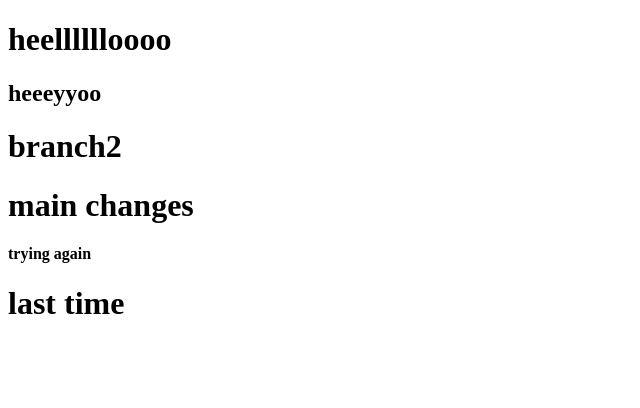
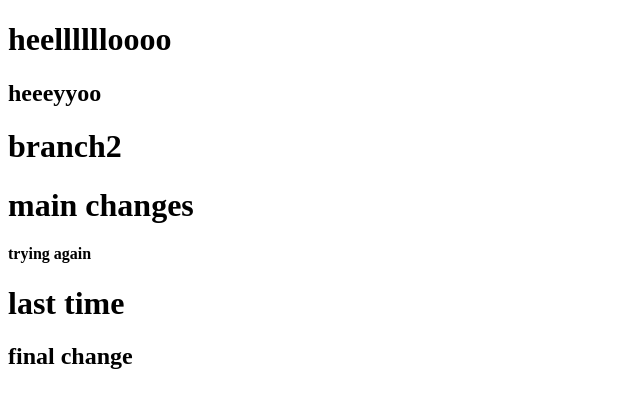
Before and after one commit to shekix/pract, a plain HTML site: page index.html in a window 1280 px wide. Shown: the whole page, without its empty margins (0-640 px from the left). Drawn offline with Linux system fonts and the light colour scheme.

Commit message:
last commit

```diff
--- a/index.html
+++ b/index.html
@@ -12,5 +12,6 @@
     <h1>main changes</h1>
     <h4>trying again</h4>
     <h1>last time</h1>
+    <h2>final change</h2>
 </body>
 </html>
```
